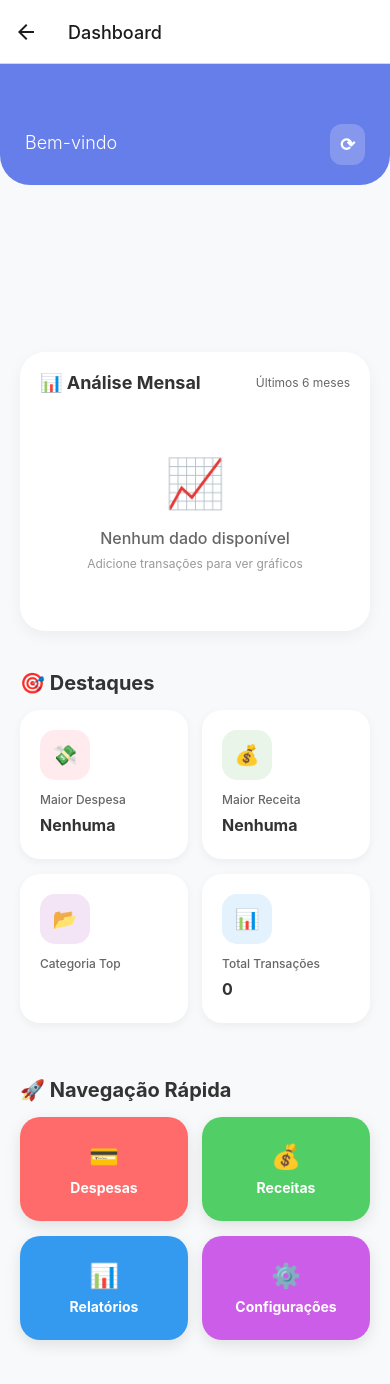
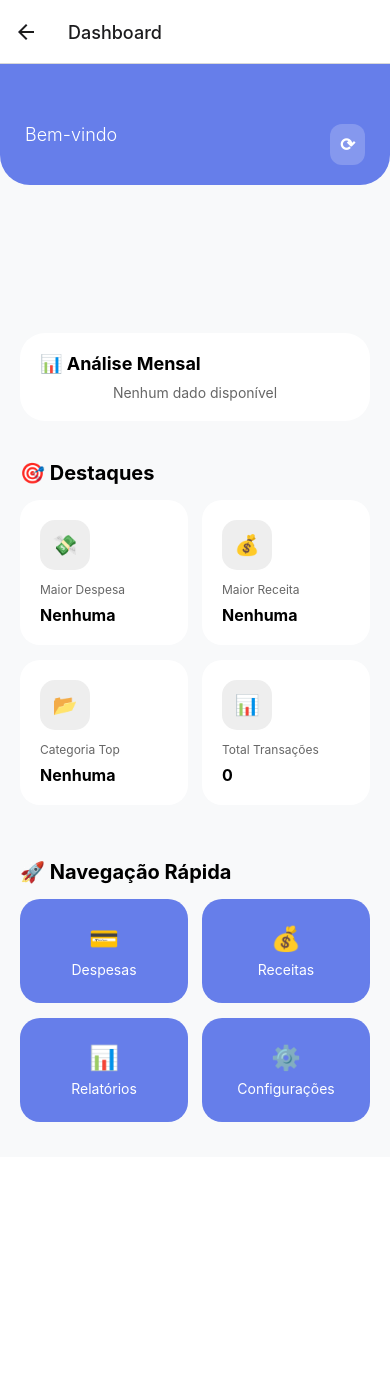
Before and after one commit to VicthorCani/Financas, a React Native app: screen /Dashboard in a window 390 px wide. Shown: the top 1384 px of the page. After the commit the page ends 1157 px from the top, so only its background shows below. Built offline with nearby package versions, Linux system fonts and the light colour scheme.

Commit message:
Update DashboardScreen.js

```diff
--- a/src/screens/DashboardScreen.js
+++ b/src/screens/DashboardScreen.js
@@ -9,13 +9,10 @@ import {
   Alert,
   RefreshControl,
   Animated,
-  Dimensions,
 } from 'react-native';
 import { VictoryBar, VictoryChart, VictoryAxis, VictoryTheme, VictoryTooltip } from 'victory-native';
 import { useAuth } from '../contexts/AuthContext';
 import { supabase } from '../config/supabase';
-
-const { width } = Dimensions.get('window');
 
 export default function DashboardScreen({ navigation }) {
   const [balance, setBalance] = useState(0);
@@ -24,13 +21,13 @@ export default function DashboardScreen({ navigation }) {
   const [refreshing, setRefreshing] = useState(false);
   const { user, signOut } = useAuth();
 
-  // Animações
   const fadeAnim = useState(new Animated.Value(0))[0];
   const slideAnim = useState(new Animated.Value(50))[0];
 
   const loadDashboardData = async () => {
     try {
-      // Carregar transações do usuário
+      if (!user?.id) return;
+
       const { data: transactions, error } = await supabase
         .from('transactions')
         .select('*')
@@ -39,43 +36,25 @@ export default function DashboardScreen({ navigation }) {
 
       if (error) throw error;
 
-      // Calcular saldo
-      const totalIncome = transactions
-        .filter(t => t.type === 'income')
-        .reduce((sum, t) => sum + t.amount, 0);
+      const incomes = transactions.filter(t => t.type === 'income');
+      const expenses = transactions.filter(t => t.type === 'expense');
 
-      const totalExpenses = transactions
-        .filter(t => t.type === 'expense')
-        .reduce((sum, t) => sum + t.amount, 0);
+      const totalIncome = incomes.reduce((s, t) => s + t.amount, 0);
+      const totalExpenses = expenses.reduce((s, t) => s + t.amount, 0);
 
-      const newBalance = totalIncome - totalExpenses;
-      setBalance(newBalance);
+      setBalance(totalIncome - totalExpenses);
 
-      // Preparar dados para o gráfico
-      const monthlyData = processMonthlyData(transactions);
-      setChartData(monthlyData);
+      setChartData(processMonthlyData(transactions));
+      setHighlights(calculateHighlights(transactions));
 
-      // Calcular destaques
-      const highlightsData = calculateHighlights(transactions);
-      setHighlights(highlightsData);
-
-      // Trigger animations
       Animated.parallel([
-        Animated.timing(fadeAnim, {
-          toValue: 1,
-          duration: 800,
-          useNativeDriver: true,
-        }),
-        Animated.timing(slideAnim, {
-          toValue: 0,
-          duration: 600,
-          useNativeDriver: true,
-        }),
+        Animated.timing(fadeAnim, { toValue: 1, duration: 800, useNativeDriver: true }),
+        Animated.timing(slideAnim, { toValue: 0, duration: 600, useNativeDriver: true }),
       ]).start();
 
-    } catch (error) {
-      Alert.alert('Erro', 'Erro ao carregar dados do dashboard');
-      console.error(error);
+    } catch (e) {
+      Alert.alert("Erro", "Não foi possível carregar o dashboard.");
+      console.log(e);
     }
   };
 
@@ -83,53 +62,51 @@ export default function DashboardScreen({ navigation }) {
     const months = {};
     const monthNames = ['Jan', 'Fev', 'Mar', 'Abr', 'Mai', 'Jun', 'Jul', 'Ago', 'Set', 'Out', 'Nov', 'Dez'];
 
-    transactions.forEach(transaction => {
-      const date = new Date(transaction.date);
-      const monthKey = `${date.getFullYear()}-${date.getMonth() + 1}`;
-      const monthLabel = `${monthNames[date.getMonth()]}/${date.getFullYear().toString().slice(2)}`;
+    transactions.forEach(t => {
+      const d = new Date(t.date);
+      const key = `${d.getFullYear()}-${d.getMonth() + 1}`;
+      const label = `${monthNames[d.getMonth()]}/${String(d.getFullYear()).slice(2)}`;
 
-      if (!months[monthKey]) {
-        months[monthKey] = {
-          month: monthLabel,
-          income: 0,
-          expenses: 0,
-          net: 0
-        };
-      }
+      if (!months[key]) months[key] = { month: label, income: 0, expenses: 0, net: 0 };
 
-      if (transaction.type === 'income') {
-        months[monthKey].income += transaction.amount;
-      } else {
-        months[monthKey].expenses += transaction.amount;
-      }
+      if (t.type === "income") months[key].income += t.amount;
+      else months[key].expenses += t.amount;
 
-      months[monthKey].net = months[monthKey].income - months[monthKey].expenses;
+      months[key].net = months[key].income - months[key].expenses;
     });
 
-    return Object.keys(months).map(key => months[key]).slice(0, 6).reverse();
+    return Object.keys(months).map(k => months[k]).slice(0, 6).reverse();
   };
 
   const calculateHighlights = (transactions) => {
-    const expenses = transactions.filter(t => t.type === 'expense');
-    const incomes = transactions.filter(t => t.type === 'income');
+    if (!transactions.length) {
+      return {
+        highestExpense: null,
+        highestIncome: null,
+        mostUsedCategory: "Nenhuma",
+        totalTransactions: 0
+      };
+    }
 
-    const highestExpense = expenses.length > 0
-      ? expenses.reduce((max, t) => t.amount > max.amount ? t : max, expenses[0])
+    const exp = transactions.filter(t => t.type === "expense");
+    const inc = transactions.filter(t => t.type === "income");
+
+    const highestExpense = exp.length
+      ? exp.reduce((max, t) => (t.amount > max.amount ? t : max))
       : null;
 
-    const highestIncome = incomes.length > 0
-      ? incomes.reduce((max, t) => t.amount > max.amount ? t : max, incomes[0])
+    const highestIncome = inc.length
+      ? inc.reduce((max, t) => (t.amount > max.amount ? t : max))
       : null;
 
-    // Calcular categoria mais usada
     const categoryCount = {};
     transactions.forEach(t => {
       categoryCount[t.category] = (categoryCount[t.category] || 0) + 1;
     });
 
-    const mostUsedCategory = Object.keys(categoryCount).length > 0
+    const mostUsedCategory = Object.keys(categoryCount).length
       ? Object.keys(categoryCount).reduce((a, b) => categoryCount[a] > categoryCount[b] ? a : b)
-      : 'Nenhuma';
+      : "Nenhuma";
 
     return {
       highestExpense,
@@ -151,175 +128,129 @@ export default function DashboardScreen({ navigation }) {
 
   const handleSignOut = async () => {
     await signOut();
-    navigation.navigate('Login');
+    navigation.navigate("Login");
   };
 
-  const MenuCard = ({ icon, title, onPress, colors }) => (
+  const MenuCard = ({ icon, title, onPress }) => (
     <TouchableOpacity onPress={onPress} style={styles.menuCard}>
-      <View style={[styles.menuGradient, { backgroundColor: colors[0] }]}>
+      <View style={styles.menuGradient}>
         <Text style={styles.menuIcon}>{icon}</Text>
         <Text style={styles.menuTitle}>{title}</Text>
       </View>
     </TouchableOpacity>
   );
 
-  const HighlightCard = ({ icon, label, value, description, colors }) => (
+  const HighlightCard = ({ icon, label, value, description }) => (
     <View style={styles.highlightCard}>
-      <View style={[styles.highlightIcon, { backgroundColor: colors.background }]}>
-        <Text style={[styles.highlightEmoji, { color: colors.color }]}>{icon}</Text>
+      <View style={styles.highlightIcon}>
+        <Text style={styles.highlightEmoji}>{icon}</Text>
       </View>
       <Text style={styles.highlightLabel}>{label}</Text>
-      <Text style={styles.highlightValue} numberOfLines={1}>
-        {value}
-      </Text>
-      {description && (
-        <Text style={styles.highlightDescription} numberOfLines={1}>
-          {description}
-        </Text>
-      )}
+      <Text style={styles.highlightValue}>{value}</Text>
+      {description && <Text style={styles.highlightDescription}>{description}</Text>}
     </View>
   );
 
   return (
     <View style={styles.container}>
-      {/* Header com Gradiente Simulado */}
+
+      {/* HEADER */}
       <View style={styles.headerGradient}>
         <View style={styles.header}>
           <View>
             <Text style={styles.welcomeText}>Bem-vindo</Text>
             <Text style={styles.userEmail}>{user?.email}</Text>
           </View>
+
           <TouchableOpacity onPress={handleSignOut} style={styles.signOutButton}>
             <Text style={styles.signOutText}>⟳</Text>
           </TouchableOpacity>
         </View>
       </View>
 
+      {/* SCROLL */}
       <ScrollView
-        refreshControl={
-          <RefreshControl
-            refreshing={refreshing}
-            onRefresh={onRefresh}
-            tintColor="#fff"
-            colors={['#fff']}
-          />
-        }
+        refreshControl={<RefreshControl refreshing={refreshing} onRefresh={onRefresh} />}
         style={styles.scrollView}
         showsVerticalScrollIndicator={false}
       >
-        {/* Saldo Atual */}
-        <Animated.View
-          style={[
-            styles.balanceCard,
-            {
-              opacity: fadeAnim,
-              transform: [{ translateY: slideAnim }]
-            }
-          ]}
-        >
+
+        {/* SALDO */}
+        <Animated.View style={[
+          styles.balanceCard,
+          { opacity: fadeAnim, transform: [{ translateY: slideAnim }] }
+        ]}>
           <View style={[
             styles.balanceContainer,
-            { backgroundColor: balance >= 0 ? '#34C759' : '#FF3B30' }
+            { backgroundColor: balance >= 0 ? "#34C759" : "#FF3B30" }
           ]}>
             <Text style={styles.balanceLabel}>Saldo Total</Text>
+
             <Text style={styles.balanceValue}>
               R$ {Math.abs(balance).toFixed(2)}
             </Text>
+
             <Text style={styles.balanceStatus}>
-              {balance >= 0 ? '✓ Positivo' : '⚠ Negativo'}
+              {balance >= 0 ? "✓ Positivo" : "⚠ Negativo"}
             </Text>
-            <View style={styles.balanceWave} />
           </View>
         </Animated.View>
 
-        {/* Gráfico Moderno */}
+        {/* GRÁFICO */}
         <View style={styles.chartCard}>
-          <View style={styles.cardHeader}>
-            <Text style={styles.cardTitle}>📊 Análise Mensal</Text>
-            <Text style={styles.cardSubtitle}>Últimos 6 meses</Text>
-          </View>
+          <Text style={styles.cardTitle}>📊 Análise Mensal</Text>
 
-          {chartData.length > 0 ? (
+          {chartData.length ? (
             <VictoryChart
               theme={VictoryTheme.material}
               domainPadding={15}
               height={250}
               padding={{ top: 20, bottom: 50, left: 50, right: 20 }}
             >
-              <VictoryAxis
-                style={{
-                  axis: { stroke: "#e0e0e0" },
-                  tickLabels: { fill: "#666", fontSize: 10 }
-                }}
-              />
-              <VictoryAxis
-                dependentAxis
-                style={{
-                  axis: { stroke: "#e0e0e0" },
-                  tickLabels: { fill: "#666", fontSize: 10 }
-                }}
-              />
+              <VictoryAxis />
+              <VictoryAxis dependentAxis />
+
               <VictoryBar
                 data={chartData}
                 x="month"
                 y="income"
-                style={{
-                  data: {
-                    fill: "#34C759",
-                    width: 12,
-                  }
-                }}
-                cornerRadius={{ top: 6 }}
+                style={{ data: { fill: "#34C759" } }}
                 labels={({ datum }) => `R$ ${datum.income.toFixed(0)}`}
-                labelComponent={<VictoryTooltip
-                  flyoutStyle={{ fill: "white", stroke: "#34C759" }}
-                  style={{ fontSize: 10 }}
-                />}
+                labelComponent={<VictoryTooltip />}
               />
+
               <VictoryBar
                 data={chartData}
                 x="month"
                 y="expenses"
-                style={{
-                  data: {
-                    fill: "#FF3B30",
-                    width: 12,
-                  }
-                }}
-                cornerRadius={{ top: 6 }}
+                style={{ data: { fill: "#FF3B30" } }}
                 labels={({ datum }) => `R$ ${datum.expenses.toFixed(0)}`}
-                labelComponent={<VictoryTooltip
-                  flyoutStyle={{ fill: "white", stroke: "#FF3B30" }}
-                  style={{ fontSize: 10 }}
-                />}
+                labelComponent={<VictoryTooltip />}
               />
             </VictoryChart>
           ) : (
-            <View style={styles.noDataContainer}>
-              <Text style={styles.noDataEmoji}>📈</Text>
-              <Text style={styles.noDataText}>Nenhum dado disponível</Text>
-              <Text style={styles.noDataSubtext}>Adicione transações para ver gráficos</Text>
-            </View>
+            <Text style={{ textAlign: "center", color: "#666" }}>
+              Nenhum dado disponível
+            </Text>
           )}
         </View>
 
-        {/* Destaques em Grid */}
+        {/* DESTAQUES */}
         <View style={styles.highlightsGrid}>
           <Text style={styles.sectionTitle}>🎯 Destaques</Text>
+
           <View style={styles.highlightsRow}>
             <HighlightCard
               icon="💸"
               label="Maior Despesa"
-              value={highlights.highestExpense ? `R$ ${highlights.highestExpense.amount.toFixed(2)}` : 'Nenhuma'}
-              description={highlights.highestExpense?.description}
-              colors={{ background: '#ffebee', color: '#e53935' }}
+              value={highlights?.highestExpense ? `R$ ${highlights.highestExpense.amount.toFixed(2)}` : "Nenhuma"}
+              description={highlights?.highestExpense?.description}
             />
             <HighlightCard
               icon="💰"
               label="Maior Receita"
-              value={highlights.highestIncome ? `R$ ${highlights.highestIncome.amount.toFixed(2)}` : 'Nenhuma'}
-              description={highlights.highestIncome?.description}
-              colors={{ background: '#e8f5e8', color: '#43a047' }}
+              value={highlights?.highestIncome ? `R$ ${highlights.highestIncome.amount.toFixed(2)}` : "Nenhuma"}
+              description={highlights?.highestIncome?.description}
             />
           </View>
 
@@ -327,267 +258,124 @@ export default function DashboardScreen({ navigation }) {
             <HighlightCard
               icon="📂"
               label="Categoria Top"
-              value={highlights.mostUsedCategory}
-              colors={{ background: '#f3e5f5', color: '#8e24aa' }}
+              value={highlights?.mostUsedCategory || "Nenhuma"}
             />
             <HighlightCard
               icon="📊"
               label="Total Transações"
-              value={highlights.totalTransactions || '0'}
-              colors={{ background: '#e3f2fd', color: '#1976d2' }}
+              value={highlights?.totalTransactions || 0}
             />
           </View>
         </View>
 
-        {/* Menu de Navegação Moderno */}
+        {/* MENU */}
         <View style={styles.menuSection}>
           <Text style={styles.sectionTitle}>🚀 Navegação Rápida</Text>
+
           <View style={styles.menuGrid}>
-            <MenuCard
-              icon="💳"
-              title="Despesas"
-              onPress={() => navigation.navigate('Expenses')}
-              colors={['#FF6B6B', '#EE5A52']}
-            />
-            <MenuCard
-              icon="💰"
-              title="Receitas"
-              onPress={() => navigation.navigate('Incomes')}
-              colors={['#51CF66', '#40C057']}
-            />
-            <MenuCard
-              icon="📊"
-              title="Relatórios"
-              onPress={() => navigation.navigate('Reports')}
-              colors={['#339AF0', '#228BE6']}
-            />
-            <MenuCard
-              icon="⚙️"
-              title="Configurações"
-              onPress={() => navigation.navigate('Settings')}
-              colors={['#CC5DE8', '#BE4BDB']}
-            />
+            <MenuCard icon="💳" title="Despesas" onPress={() => navigation.navigate("Expenses")} />
+            <MenuCard icon="💰" title="Receitas" onPress={() => navigation.navigate("Incomes")} />
+            <MenuCard icon="📊" title="Relatórios" onPress={() => navigation.navigate("Reports")} />
+            <MenuCard icon="⚙️" title="Configurações" onPress={() => navigation.navigate("Settings")} />
           </View>
         </View>
+
       </ScrollView>
     </View>
   );
 }
 
 const styles = StyleSheet.create({
-  container: {
-    flex: 1,
-    backgroundColor: '#f8f9fa',
-  },
+  container: { flex: 1, backgroundColor: "#f8f9fa" },
+
   headerGradient: {
-    backgroundColor: '#667eea',
+    backgroundColor: "#667eea",
     paddingTop: 60,
     paddingBottom: 20,
     borderBottomLeftRadius: 30,
     borderBottomRightRadius: 30,
   },
+
   header: {
-    flexDirection: 'row',
-    justifyContent: 'space-between',
-    alignItems: 'center',
+    flexDirection: "row",
+    justifyContent: "space-between",
     paddingHorizontal: 25,
   },
-  welcomeText: {
-    fontSize: 18,
-    color: 'white',
-    fontWeight: '300',
-  },
-  userEmail: {
-    fontSize: 16,
-    color: 'rgba(255,255,255,0.8)',
-    marginTop: 4,
-  },
+
+  welcomeText: { fontSize: 18, color: "white", fontWeight: "300" },
+  userEmail: { color: "rgba(255,255,255,0.8)", marginTop: 4 },
+
   signOutButton: {
-    backgroundColor: 'rgba(255,255,255,0.2)',
+    backgroundColor: "rgba(255,255,255,0.2)",
     padding: 10,
     borderRadius: 12,
   },
-  signOutText: {
-    color: 'white',
-    fontSize: 18,
-    fontWeight: 'bold',
-  },
-  scrollView: {
-    flex: 1,
-    marginTop: -20,
-  },
-  balanceCard: {
-    margin: 20,
-    borderRadius: 25,
-    shadowColor: '#000',
-    shadowOffset: { width: 0, height: 10 },
-    shadowOpacity: 0.1,
-    shadowRadius: 20,
-    elevation: 10,
-  },
+  signOutText: { fontSize: 18, color: "white", fontWeight: "bold" },
+
+  scrollView: { marginTop: -20 },
+
+  balanceCard: { margin: 20, borderRadius: 25 },
+
   balanceContainer: {
     padding: 25,
     borderRadius: 25,
-    overflow: 'hidden',
   },
-  balanceLabel: {
-    fontSize: 16,
-    color: 'rgba(255,255,255,0.9)',
-    fontWeight: '500',
-    marginBottom: 8,
-  },
-  balanceValue: {
-    fontSize: 36,
-    color: 'white',
-    fontWeight: 'bold',
-    marginBottom: 8,
-  },
-  balanceStatus: {
-    fontSize: 14,
-    color: 'rgba(255,255,255,0.9)',
-    fontWeight: '500',
-  },
-  balanceWave: {
-    position: 'absolute',
-    bottom: -30,
-    right: -30,
-    width: 100,
-    height: 100,
-    backgroundColor: 'rgba(255,255,255,0.1)',
-    borderRadius: 50,
-  },
+
+  balanceLabel: { color: "white", opacity: 0.9 },
+  balanceValue: { fontSize: 36, color: "white", fontWeight: "bold" },
+  balanceStatus: { color: "white", opacity: 0.9 },
+
   chartCard: {
-    backgroundColor: 'white',
+    backgroundColor: "white",
     margin: 20,
     padding: 20,
     borderRadius: 25,
-    shadowColor: '#000',
-    shadowOffset: { width: 0, height: 5 },
-    shadowOpacity: 0.05,
-    shadowRadius: 15,
-    elevation: 5,
   },
-  cardHeader: {
-    flexDirection: 'row',
-    justifyContent: 'space-between',
-    alignItems: 'center',
-    marginBottom: 20,
-  },
-  cardTitle: {
-    fontSize: 18,
-    fontWeight: 'bold',
-    color: '#333',
-  },
-  cardSubtitle: {
-    fontSize: 12,
-    color: '#666',
-  },
-  noDataContainer: {
-    alignItems: 'center',
-    paddingVertical: 40,
-  },
-  noDataEmoji: {
-    fontSize: 48,
-    marginBottom: 16,
-  },
-  noDataText: {
-    fontSize: 16,
-    color: '#666',
-    fontWeight: '500',
-    marginBottom: 8,
-  },
-  noDataSubtext: {
-    fontSize: 12,
-    color: '#999',
-    textAlign: 'center',
-  },
-  highlightsGrid: {
-    margin: 20,
-  },
-  sectionTitle: {
-    fontSize: 20,
-    fontWeight: 'bold',
-    color: '#333',
+
+  cardTitle: { fontSize: 18, fontWeight: "bold", marginBottom: 10 },
+
+  highlightsGrid: { margin: 20 },
+  sectionTitle: { fontSize: 20, fontWeight: "bold", marginBottom: 15 },
+
+  highlightsRow: {
+    flexDirection: "row",
+    justifyContent: "space-between",
     marginBottom: 15,
   },
-  highlightsRow: {
-    flexDirection: 'row',
-    justifyContent: 'space-between',
-    marginBottom: 15,
-  },
+
   highlightCard: {
-    backgroundColor: 'white',
+    backgroundColor: "white",
     padding: 20,
     borderRadius: 20,
-    width: '48%',
-    shadowColor: '#000',
-    shadowOffset: { width: 0, height: 3 },
-    shadowOpacity: 0.05,
-    shadowRadius: 10,
-    elevation: 3,
+    width: "48%",
   },
+
   highlightIcon: {
     width: 50,
     height: 50,
     borderRadius: 15,
-    justifyContent: 'center',
-    alignItems: 'center',
+    backgroundColor: "#eee",
+    justifyContent: "center",
+    alignItems: "center",
     marginBottom: 12,
   },
-  highlightEmoji: {
-    fontSize: 20,
-  },
-  highlightLabel: {
-    fontSize: 12,
-    color: '#666',
-    marginBottom: 8,
-    fontWeight: '500',
-  },
-  highlightValue: {
-    fontSize: 16,
-    fontWeight: 'bold',
-    color: '#333',
-    marginBottom: 4,
-  },
-  highlightDescription: {
-    fontSize: 10,
-    color: '#999',
-  },
-  menuSection: {
-    margin: 20,
-    marginBottom: 40,
-  },
-  menuGrid: {
-    flexDirection: 'row',
-    flexWrap: 'wrap',
-    justifyContent: 'space-between',
-  },
+
+  highlightEmoji: { fontSize: 20 },
+  highlightLabel: { fontSize: 12, color: "#666", marginBottom: 8 },
+  highlightValue: { fontSize: 16, fontWeight: "bold" },
+  highlightDescription: { fontSize: 10, color: "#777" },
+
+  menuSection: { margin: 20 },
+  menuGrid: { flexDirection: "row", flexWrap: "wrap", justifyContent: "space-between" },
+
   menuCard: {
-    width: '48%',
+    width: "48%",
     marginBottom: 15,
     borderRadius: 20,
-    shadowColor: '#000',
-    shadowOffset: { width: 0, height: 5 },
-    shadowOpacity: 0.1,
-    shadowRadius: 15,
-    elevation: 5,
+    backgroundColor: "#667eea",
   },
-  menuGradient: {
-    padding: 25,
-    borderRadius: 20,
-    alignItems: 'center',
-    minHeight: 100,
-    justifyContent: 'center',
-  },
-  menuIcon: {
-    fontSize: 24,
-    marginBottom: 8,
-    color: 'white',
-  },
-  menuTitle: {
-    fontSize: 14,
-    fontWeight: 'bold',
-    color: 'white',
-    textAlign: 'center',
-  },
+
+  menuGradient: { padding: 25, borderRadius: 20, alignItems: "center" },
+  menuIcon: { fontSize: 24, color: "white" },
+  menuTitle: { fontSize: 14, color: "white", marginTop: 8 },
 });
```
